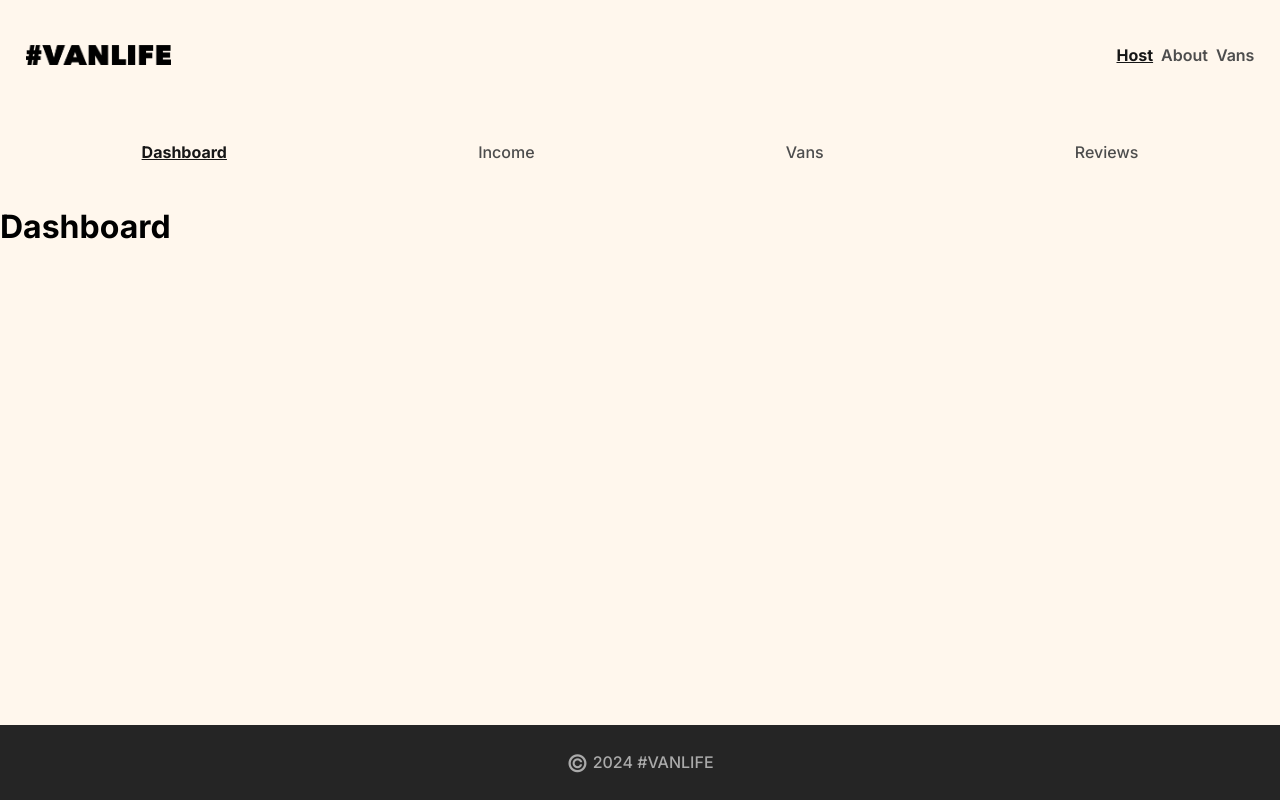
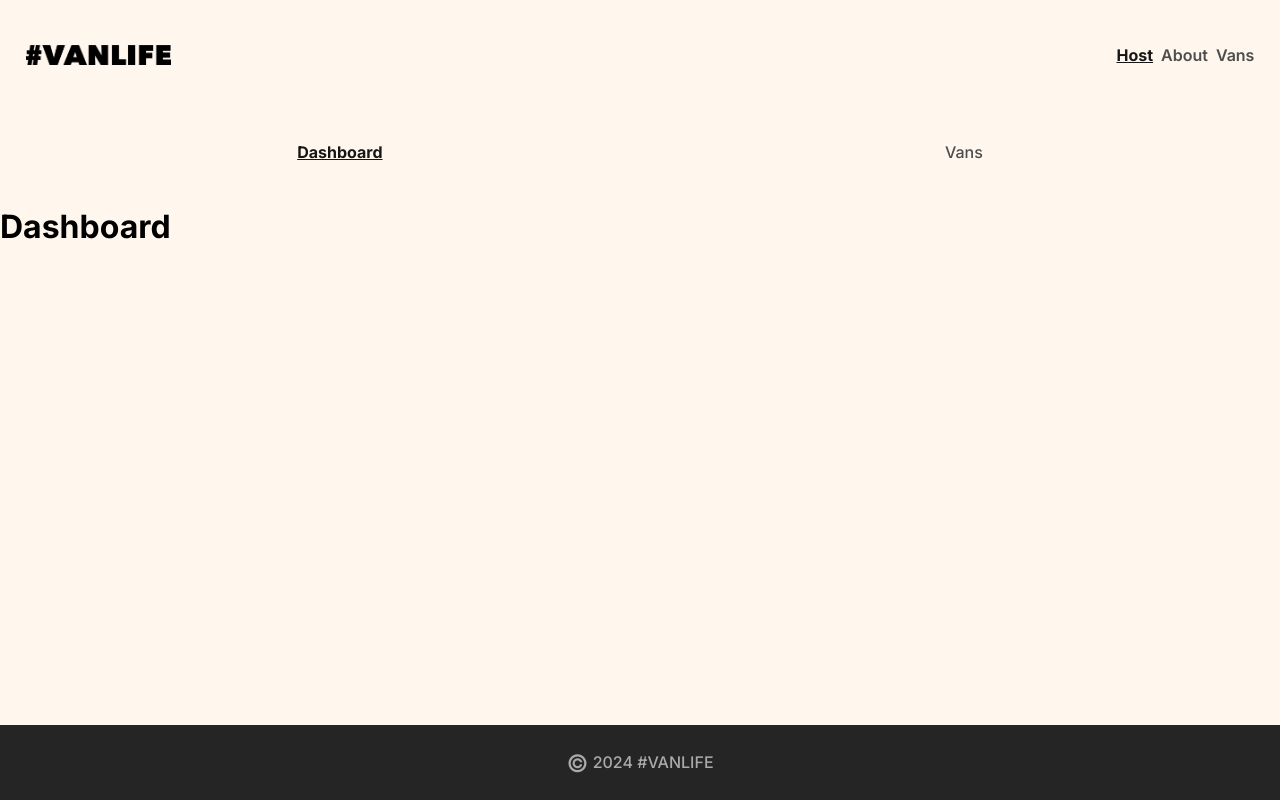
Before and after one commit to JSAssassin/VanLife, a React (Vite) app: page /host in a window 1280 px wide. Built offline with nearby package versions, Linux system fonts and the light colour scheme; sample sign-in values are in the browser's storage; what miragejs would draw is missing.

Commit message:
Remove income and review host pages.

```diff
--- a/src/App.jsx
+++ b/src/App.jsx
@@ -9,11 +9,9 @@ import HostVanPhotos from './pages/host/HostVanPhotos';
 import HostVanPricing from './pages/host/HostVanPricing';
 import HostVanDetailLayout from './components/HostVanDetailLayout';
 import HostVans from './pages/host/HostVans';
-import Income from './pages/host/Income';
 import Layout from './components/Layout';
 import Login from './pages/Login';
 import NotFound from './pages/NotFound';
-import Reviews from './pages/host/Reviews';
 import VanDetail from './pages/vans/VanDetail';
 import Vans from './pages/vans/Vans';
 
@@ -37,8 +35,6 @@ function App() {
                 <Route path='pricing' element={<HostVanPricing />} />
                 <Route path='photos' index element={<HostVanPhotos />} />
               </Route>
-              <Route path='income' element={<Income />} />
-              <Route path='reviews' element={<Reviews />} />
             </Route>
           </Route>
 
--- a/src/components/HostHeader.jsx
+++ b/src/components/HostHeader.jsx
@@ -12,23 +12,11 @@ export default function HostHeader() {
                 Dashboard
             </NavLink>
             <NavLink
-                to='income'
-                className={({ isActive }) => isActive ? "active-link" : ""}
-            >
-                Income
-            </NavLink>
-            <NavLink
                 to='vans'
                 className={({ isActive }) => isActive ? "active-link" : ""}
             >
                 Vans
             </NavLink>
-            <NavLink
-                to='reviews'
-                className={({ isActive }) => isActive ? "active-link" : ""}
-            >
-                Reviews
-            </NavLink>
         </nav>
     )
 }
--- a/src/pages/host/Income.jsx
+++ /dev/null
@@ -1,5 +0,0 @@
-import './Income.css';
-
-export default function Income() {
-    return (<h1>Income</h1>)
-}
--- a/src/pages/host/Reviews.jsx
+++ /dev/null
@@ -1,5 +0,0 @@
-import './Reviews.css';
-
-export default function Reviews() {
-    return (<h1>Reviews</h1>)
-}
```
Also changed, not shown: src/pages/host/Income.css (deleted), src/pages/host/Reviews.css (deleted).
